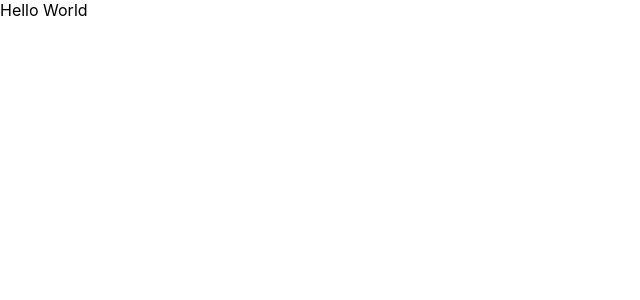
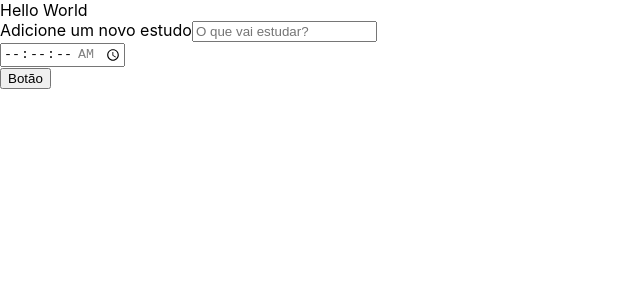
Before and after one commit to fernandiego/ReactTypescript, a React (Create React App) app in the folder react-typescript-alura/: page / in a window 1280 px wide. Shown: the top 300 px of the page, without its empty margins (0-640 px from the left). Built offline with nearby package versions, Linux system fonts and the light colour scheme.

Commit message:
Formulário adicionado com botão

```diff
--- a/react-typescript-alura/public/index.html
+++ b/react-typescript-alura/public/index.html
@@ -10,34 +10,12 @@
       content="Web site created using create-react-app"
     />
     <link rel="apple-touch-icon" href="%PUBLIC_URL%/logo192.png" />
-    <!--
-      manifest.json provides metadata used when your web app is installed on a
-      user's mobile device or desktop. See https://developers.google.com/web/fundamentals/web-app-manifest/
-    -->
     <link rel="manifest" href="%PUBLIC_URL%/manifest.json" />
-    <!--
-      Notice the use of %PUBLIC_URL% in the tags above.
-      It will be replaced with the URL of the `public` folder during the build.
-      Only files inside the `public` folder can be referenced from the HTML.
 
-      Unlike "/favicon.ico" or "favicon.ico", "%PUBLIC_URL%/favicon.ico" will
-      work correctly both with client-side routing and a non-root public URL.
-      Learn how to configure a non-root public URL by running `npm run build`.
-    -->
-    <title>React App</title>
+    <title>Alura React Typescript</title>
   </head>
   <body>
     <noscript>You need to enable JavaScript to run this app.</noscript>
     <div id="root"></div>
-    <!--
-      This HTML file is a template.
-      If you open it directly in the browser, you will see an empty page.
-
-      You can add webfonts, meta tags, or analytics to this file.
-      The build step will place the bundled scripts into the <body> tag.
-
-      To begin the development, run `npm start` or `yarn start`.
-      To create a production bundle, use `npm run build` or `yarn build`.
-    -->
   </body>
 </html>
--- a/react-typescript-alura/src/App.tsx
+++ b/react-typescript-alura/src/App.tsx
@@ -1,11 +1,14 @@
 import React from 'react';
+import Botao from "./components/Botao";
+import Formulario from "./components/Formulario";
 
 function App() {
-  return (
-    <div className="App">
-      Hello World
-    </div>
-  );
+    return (
+        <div className="App">
+            Hello World
+            <Formulario></Formulario>
+        </div>
+    );
 }
 
 export default App;
--- /dev/null
+++ b/react-typescript-alura/src/components/Botao/index.tsx
@@ -0,0 +1,16 @@
+import './botao.css'
+import React from "react";
+
+class Botao extends React.Component {
+        onclick = () => {
+            console.log('asdasd')
+        }
+    render() {
+
+        return(
+            <button onClick={this.onclick}>Botão</button>
+        )
+    }
+}
+
+export default Botao;
--- /dev/null
+++ b/react-typescript-alura/src/components/Formulario/index.tsx
@@ -0,0 +1,36 @@
+import React from "react";
+import Botao from "../Botao";
+
+class Formulario extends React.Component {
+    render() {
+        return (
+            <form>
+                <div>
+                    <label htmlFor="tarefa">Adicione um novo estudo</label>
+                    <input
+                        type="text"
+                        name="tarefa"
+                        id="tarefa"
+                        placeholder="O que vai estudar?"
+                        required
+                    />
+                </div>
+                <div>
+                    <label htmlFor="tempo"></label>
+                    <input
+                        type="time"
+                        step="1"
+                        name="tempo"
+                        id="tempo"
+                        min="00:00:00"
+                        max="01:30:00"
+                        required
+                    />
+                </div>
+                <Botao></Botao>
+            </form>
+        )
+    }
+}
+
+export default Formulario
```
Also changed, not shown: react-typescript-alura/src/components/Botao/botao.css (added), react-typescript-alura/src/components/Formulario/formulario.css (added).
